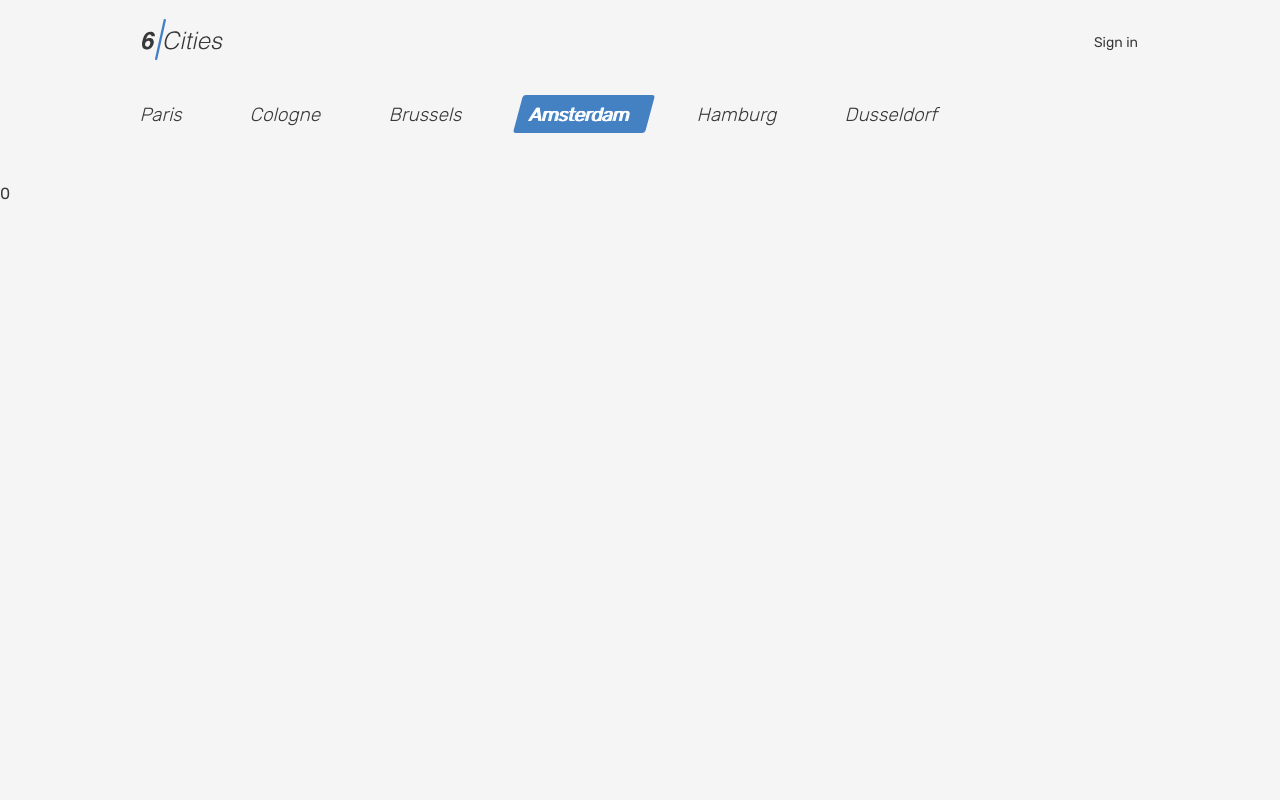
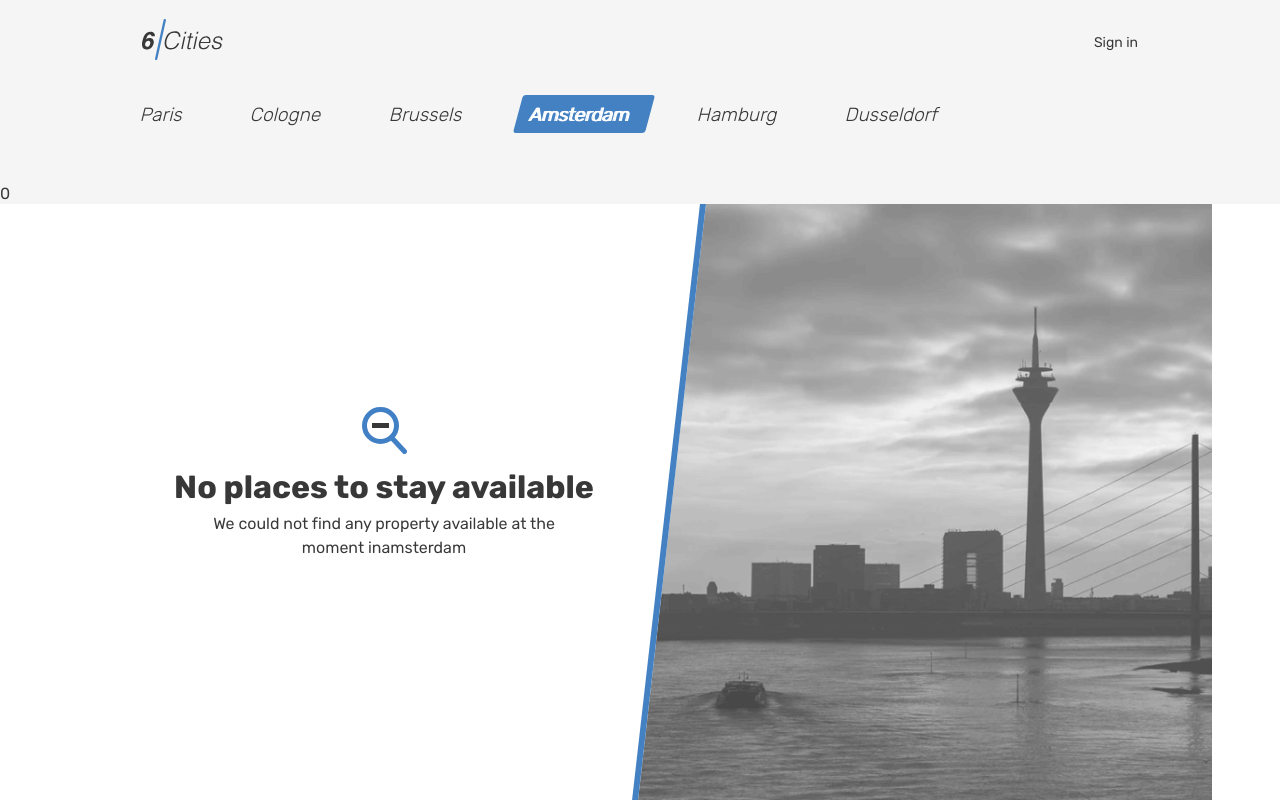
Before and after one commit to htmlacademy-react/305185-six-cities-14, a React (Vite) app: page /amsterdam in a window 1280 px wide. Built offline with nearby package versions, Linux system fonts and the light colour scheme; no server answers; what http-status-codes would draw is missing.

Commit message:
feat: display MainPageEmpty and FavoritesPageEmpty components when there are no offers

```diff
--- /dev/null
+++ b/src/pages/favorites-page/components/favorites-page-empty.tsx/favorites-page-empty.tsx
@@ -0,0 +1,13 @@
+export function FavoritesPageEmpty() {
+  return (
+    <section className="favorites favorites--empty">
+      <h1 className="visually-hidden">Favorites (empty)</h1>
+      <div className="favorites__status-wrapper">
+        <b className="favorites__status">Nothing yet saved.</b>
+        <p className="favorites__status-description">
+          Save properties to narrow down search or plan your future trips.
+        </p>
+      </div>
+    </section>
+  );
+}
--- a/src/pages/favorites-page/favorites-page.tsx
+++ b/src/pages/favorites-page/favorites-page.tsx
@@ -4,6 +4,7 @@ import { OfferPreview } from '../../types/offers';
 import { getFavoriteOffers } from '../../store/slices';
 import { Spinner } from '../../components/shared/spinner/spinner';
 import { RequestStatus } from '../../const';
+import { FavoritesPageEmpty } from './components/favorites-page-empty.tsx/favorites-page-empty';
 
 // normalizes offers by city key
 const getOffersByCityKey = (favOffers: OfferPreview[]) => {
@@ -29,12 +30,15 @@ export function FavoritesPage() {
   const { data: favorites, status } = useAppSelector(getFavoriteOffers);
   const favoritesByCityKey = getOffersByCityKey(favorites);
   const isLoading = status === RequestStatus.Pending;
+  const hasFavorites = Boolean(favorites.length);
 
   return (
     <>
       <main className="page__main page__main--favorites">
         <div className="page__favorites-container container">
           <section className="favorites">
+            {(hasFavorites && (
+              <>
                 <h1 className="favorites__title">Saved listing</h1>
                 {isLoading && <Spinner />}
                 {!isLoading && (
@@ -64,6 +68,8 @@ export function FavoritesPage() {
                     )}
                   </ul>
                 )}
+              </>
+            )) || <FavoritesPageEmpty />}
           </section>
         </div>
       </main>
--- /dev/null
+++ b/src/pages/main-page/components/main-page-empty.tsx/main-page-empty.tsx
@@ -0,0 +1,22 @@
+type MainPageEmptyProps = {
+  cityName: string;
+};
+
+export function MainPageEmpty({ cityName }: MainPageEmptyProps) {
+  return (
+    <div className="cities">
+      <div className="cities__places-container cities__places-container--empty container">
+        <section className="cities__no-places">
+          <div className="cities__status-wrapper tabs__content">
+            <b className="cities__status">No places to stay available</b>
+            <p className="cities__status-description">
+              We could not find any property available at the moment in
+              {cityName}
+            </p>
+          </div>
+        </section>
+        <div className="cities__right-section"></div>
+      </div>
+    </div>
+  );
+}
--- a/src/pages/main-page/main-page.tsx
+++ b/src/pages/main-page/main-page.tsx
@@ -10,6 +10,8 @@ import { fetchOffers } from '../../store/api-actions/offers';
 import { OfferCity } from '../../types/offers';
 import { capitalizeFirstLetter } from '../../utils/common';
 import { Spinner } from '../../components/shared/spinner/spinner';
+import { MainPageEmpty } from './components/main-page-empty.tsx/main-page-empty';
+import classNames from 'classnames';
 
 const cities = Object.values(CityMap);
 
@@ -47,7 +49,11 @@ export function MainPage() {
   }, [cityName, navigate]);
 
   return (
-    <main className="page__main page__main--index">
+    <main
+      className={classNames('page__main page__main--index', {
+        'page__main--index-empty': !hasOffers,
+      })}
+    >
       <h1 className="visually-hidden">Cities</h1>
       <CityTabs
         cities={cities}
@@ -58,6 +64,7 @@ export function MainPage() {
       {!isLoading && hasOffers && (
         <Cities offers={offersByCity} city={activeCity} />
       )}
+      {!isLoading && !hasOffers && <MainPageEmpty cityName={cityName} />}
     </main>
   );
 }
```
Lines whose indentation alone changed are shown as unchanged.
